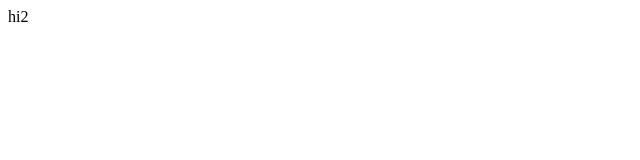
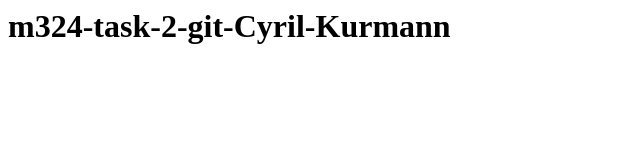
Before and after one commit to bbzw-cyril/m324-task-2-git-Cyril-Kurmann, a plain HTML site: page index.html in a window 1280 px wide. Shown: the whole page, without its empty margins (0-640 px from the left). Drawn offline with Linux system fonts and the light colour scheme.

Commit message:
converter with deploy

```diff
--- a/index.html
+++ b/index.html
@@ -1,4 +1,2 @@
-<html>
-    <head></head>
-    <body>hi2</body>
-</html>
+<h1
+id="m324-task-2-git-cyril-kurmann">m324-task-2-git-Cyril-Kurmann</h1>
```
Also changed, not shown: 2 other files.
